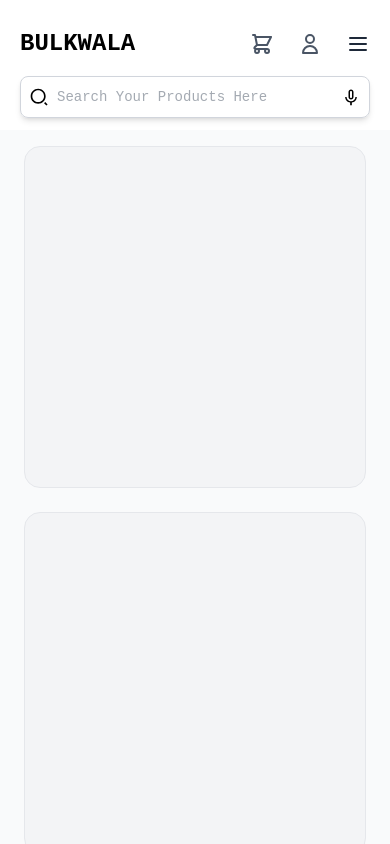
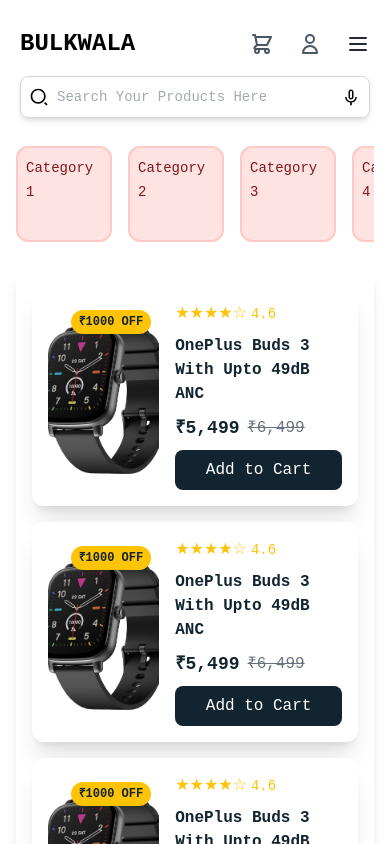
Before and after one commit to rajeev-the/E-bulkwala, a React (Vite) app: page /products in a window 390 px wide. Shown: the top 844 px of the page. Built offline with nearby package versions, Linux system fonts and the light colour scheme; a web font is replaced by a local one.

Commit message:
first comttt

```diff
--- a/src/Pages/ProductPage.jsx
+++ b/src/Pages/ProductPage.jsx
@@ -5,37 +5,51 @@
 const ProductPage = () => {
   return (
     <>
-     <div className="min-h-screen bg-gray-50 p-4 sm:p-6 md:p-8">
-      <div className="mx-2 flex max-w-8xl flex-col gap-6 lg:flex-row">
-        {/* Sidebar Cards Section */}
-        <div className="flex w-full flex-col gap-6 lg:w-[12%]  lg:h-[12%]  ">
-          {[...Array(4)].map((_, i) => (
-            <div
-              key={i}
-              className="aspect-square w-full rounded-2xl border border-gray-200 bg-gray-100 transition-all hover:shadow-md"
-            />
-          ))}
-        </div>
-
-        {/* Main Content Area */}
-        <div className="flex-1 rounded-2xl border-2 border-gray-200 bg-white shadow-xl">
+   <div className="min-h-screen bg-white p-4">
+  {/* Mobile Header */}
 
 
-       <div className='grid grid-cols-1 sm:grid-cols-2 md:grid-cols-3 lg:grid-cols-3 gap-6  p-5'>
-        <ProductListCard  img={watchphoto}/>
-           <ProductListCard  img={watchphoto}/>
-              <ProductListCard  img={watchphoto}/>
-                 <ProductListCard  img={watchphoto}/>
-                    <ProductListCard  img={watchphoto}/>
-                       <ProductListCard  img={watchphoto}/>
-                          <ProductListCard  img={watchphoto}/>
-                             <ProductListCard  img={watchphoto}/>
-
-       </div>
-
-        </div>
+  <div className="flex flex-col gap-4 lg:flex-row">
+    {/* Horizontal Scrollable Categories (Mobile) */}
+    <div className="lg:hidden">
+      <div className="flex gap-4 overflow-x-auto pb-3">
+        {[...Array(4)].map((_, i) => (
+          <div
+            key={i}
+            className="h-24 w-24 flex-shrink-0 rounded-xl border-2 border-red-200 bg-red-100 p-2 transition-all hover:border-red-300"
+          >
+            <span className="text-sm font-medium text-red-900">Category {i+1}</span>
+          </div>
+        ))}
       </div>
     </div>
+
+    {/* Vertical Categories (Desktop) */}
+    <div className="hidden lg:flex lg:w- w-[12%]  lg:h-[12%]   lg:flex-col lg:gap-6">
+      {[...Array(4)].map((_, i) => (
+        <div
+          key={i}
+          className="aspect-square rounded-xl border-2 border-red-200 bg-red-100 p-3 transition-all hover:border-red-300"
+        >
+          <span className="text-red-900">Category {i+1}</span>
+        </div>
+      ))}
+    </div>
+
+    {/* Main Products Grid */}
+    <div className="flex-1 rounded-xl  bg-white shadow-lg">
+      <div className="grid grid-cols-1 gap-4 p-4 sm:grid-cols-2 md:grid-cols-3 lg:grid-cols-3">
+        {[...Array(8)].map((_, i) => (
+          <ProductListCard
+            key={i}
+            img={watchphoto}
+            className="border-2 border-red-100 hover:shadow-red-100"
+          />
+        ))}
+      </div>
+    </div>
+  </div>
+</div>
     </>
   )
 }
```
